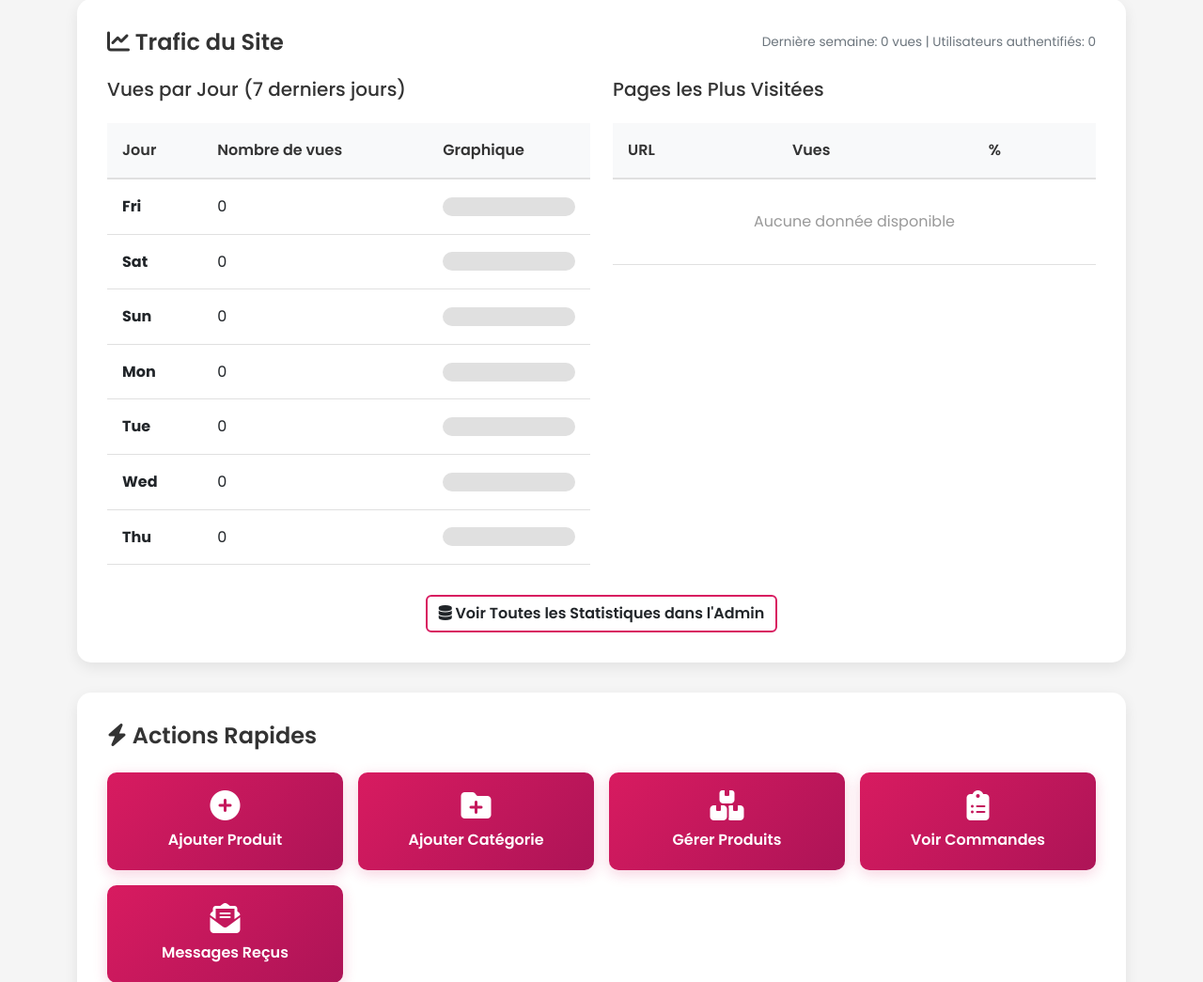
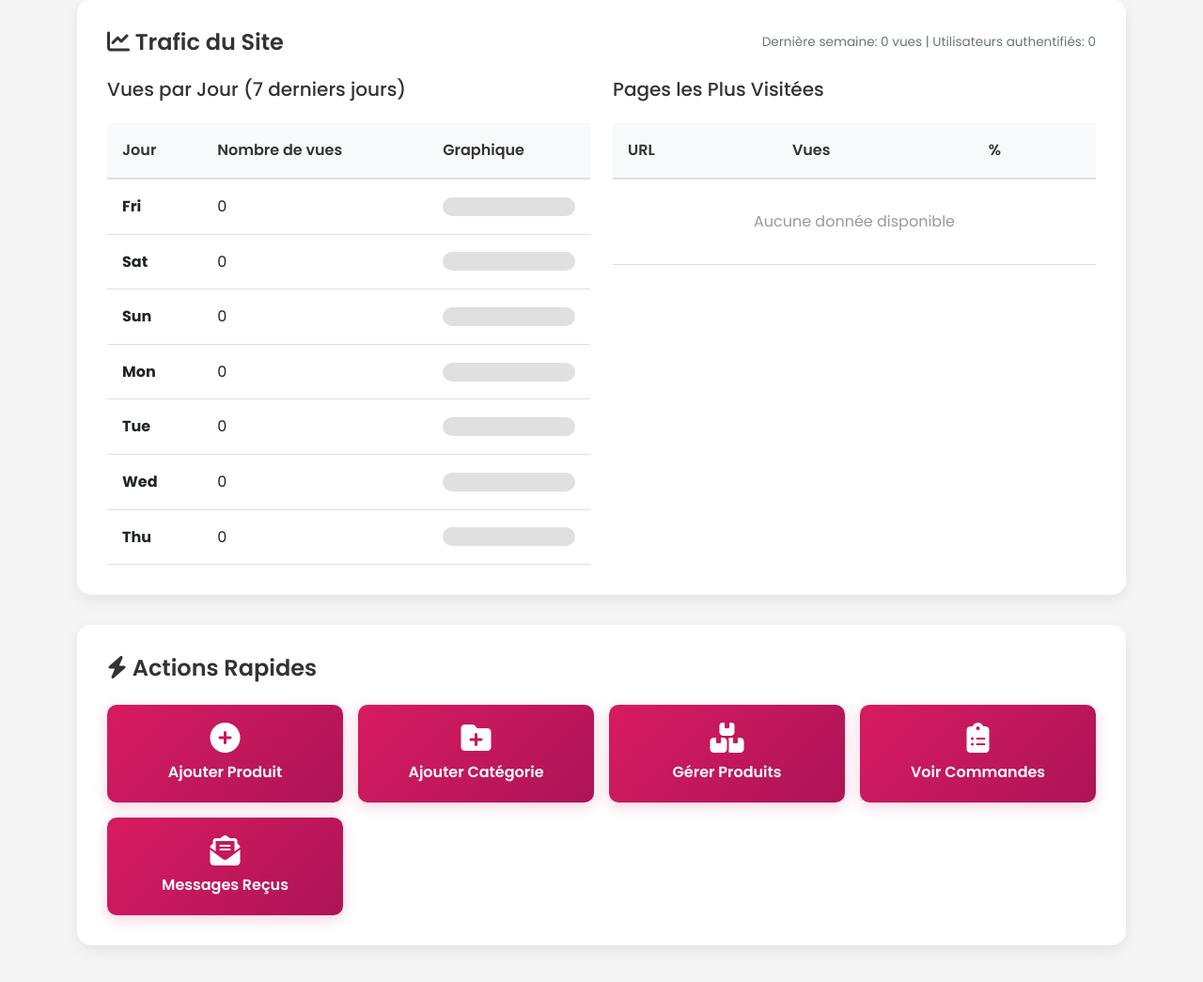
Before and after one commit to Fatoumata32/Ndey-As_Shop, a Django app: page /gestion/tableau-de-bord/ in a window 1280 px wide. Shown: the part 892-1937 px from the top of the page at 94% size. Run offline with Django 4.2, Linux system fonts and the light colour scheme; the visitor is signed in with stand-in values (Sample User, id 1); data comes from the database, SQL or seed files in the repository; data that the repository does not hold is empty.

Commit message:
Remove broken PageView admin link from dashboard template

```diff
--- a/shop/templates/shop/admin/dashboard.html
+++ b/shop/templates/shop/admin/dashboard.html
@@ -484,12 +484,6 @@
                 </table>
             </div>
         </div>
-
-        <div style="text-align: center; margin-top: 2rem;">
-            <a href="{% url 'admin:shop_pageview_changelist' %}" class="btn btn-outline-primary" style="border-color: #d81b60; color: #d81b60;">
-                <i class="fas fa-database"></i> Voir Toutes les Statistiques dans l'Admin
-            </a>
-        </div>
     </div>
 
     <!-- Quick Actions -->
```
